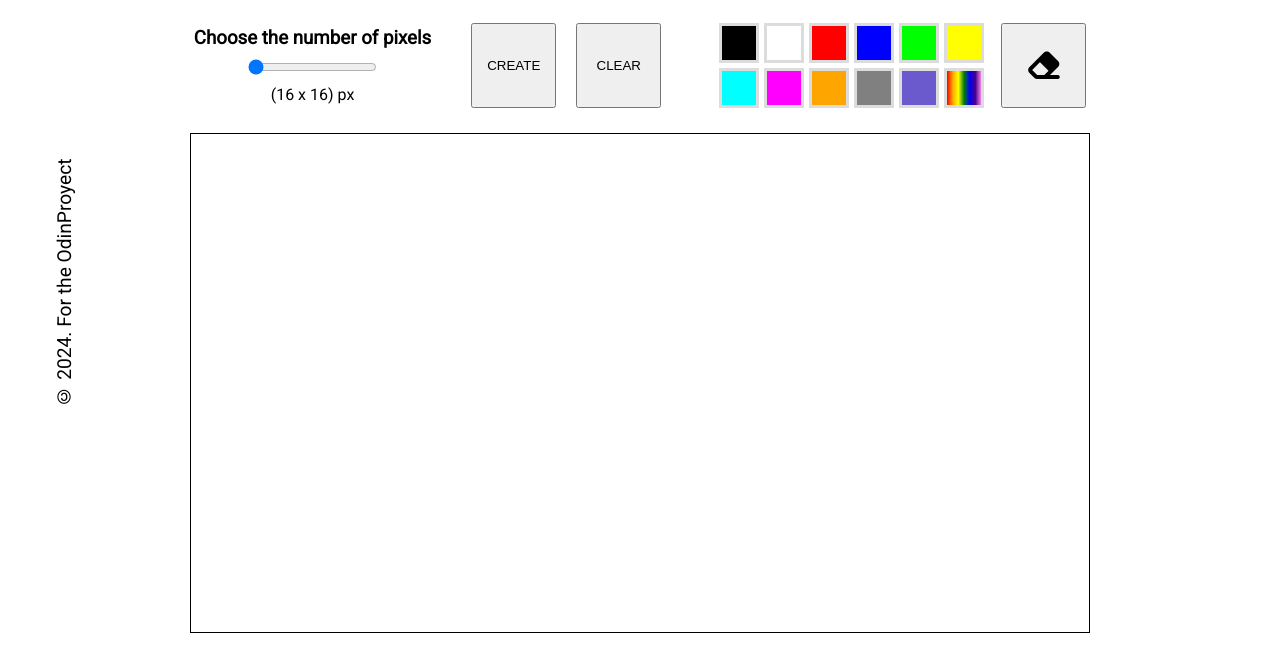
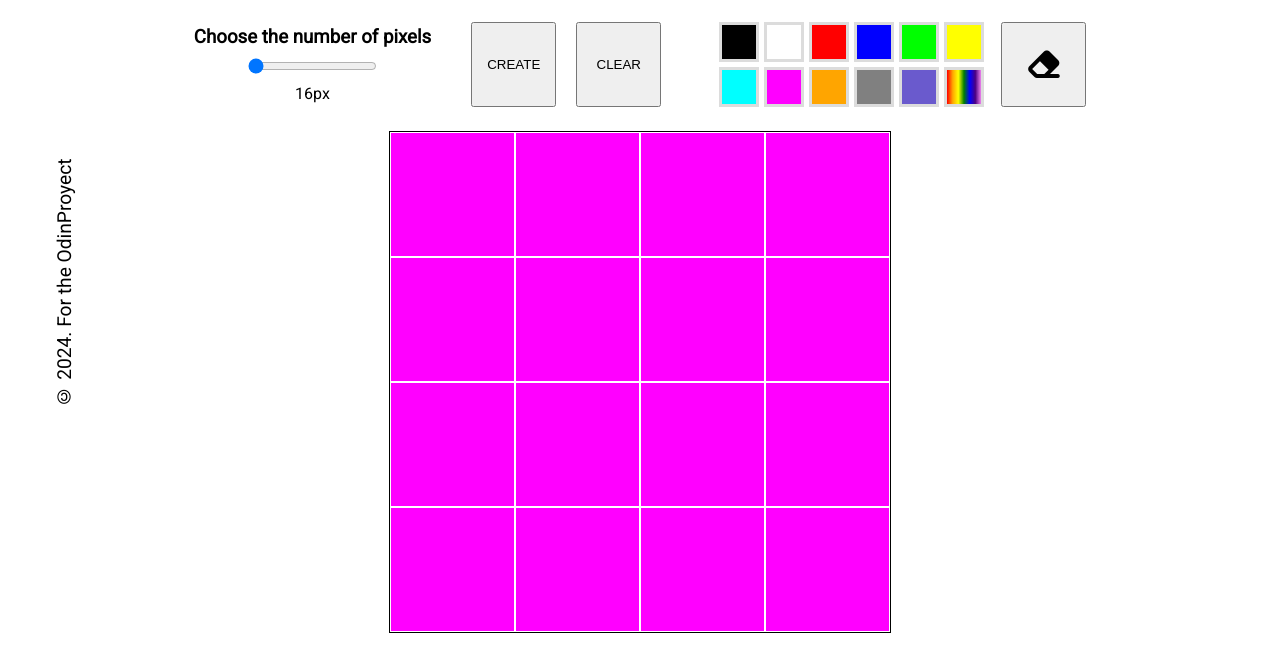
Before and after one commit to fernandozarate07/Etch-a-Sketch, a plain HTML site: page index.html in a window 1280 px wide. Shown: the part 117-788 px from the top of the page. Drawn offline with Linux system fonts and the light colour scheme.

Commit message:
Refactor code to organize pixel creation and input anchoring functionality
- Added updatePixelSize function to handle pixel size calculation and grid update
- Added setAnchoredValue function to adjust input range to predefined values and update pixel size
- Improved code readability and structure

```diff
--- a/app.js
+++ b/app.js
@@ -1,5 +1,3 @@
-// const { createElement } = require("react");
-
 const btnCreate = document.querySelector('.dccButtonCreate');
 const btnClear = document.querySelector('.dccButtonClear');
 
@@ -18,28 +16,50 @@ const btnEraser = document.querySelector('.eraser');
 
 const inputRange = document.querySelector('.inputRangeDiv_input');
 const inputValueDiv = document.querySelector('.inputRangeDiv_value');
-
 const drawDiv = document.querySelector('.drawDiv');
 
-// Input Functionality
+// CreatePixelFunctionality
 
-let inputPara = document.createElement('p');
-inputPara.textContent = '(16 x 16) px';
-inputValueDiv.appendChild(inputPara);
-console.log(inputRange.value);
+const anchors = [16, 25, 36, 49, 64, 81, 100];
+const anchoContainer = 500;
+const altoContainer = 500;
 
-inputRange.addEventListener('change', () =>{
-    inputPara.textContent = `(${inputRange.value} X ${inputRange.value}) px`;
-})
+    // setAnchoredValue gestiona el inputRange para que solo pueda moverse por los valores de anchor
 
-// CreatePixel Functionality
-btnCreate.addEventListener('click', () => {
-    let inputValue = inputRange.value;
+function setAnchoredValue(value) {
+    const closest = anchors.reduce((prev, curr) =>
+        Math.abs(curr - value) < Math.abs(prev - value) ? curr : prev
+    );
+    inputRange.value = closest;
+    inputValueDiv.textContent = `${closest}px`;
+    updatePixelSize();
+}
+
+function updatePixelSize() {
+    const inputValue = inputRange.value;
     drawDiv.innerHTML = '';
 
-    for (let i = 1; i <= inputValue; i++) {
-        let pixel = document.createElement('div');
+    // xyPixel calcula el tamaño final de cada pixel
+
+    const xyPixel = (() => {
+        const areaContainer = anchoContainer * altoContainer;
+        const areaPixel = areaContainer / inputValue;
+        return Math.floor(Math.sqrt(areaPixel));
+    })();
+
+    // for crea divs (pixeles) y los añade a drawDiv
+
+    for (let i = 0; i < inputValue; i++) {
+        const pixel = document.createElement('div');
         pixel.classList.add('pixelStyle');
+        pixel.style.width = `${xyPixel}px`;
+        pixel.style.height = `${xyPixel}px`;
         drawDiv.appendChild(pixel);
     }
-});
+}
+
+// Este es el evento
+
+inputRange.addEventListener('change', () => setAnchoredValue(inputRange.value));
+
+setAnchoredValue(inputRange.value);
--- a/index.html
+++ b/index.html
@@ -17,7 +17,7 @@
             <!-- InputRangeDiv -->
             <div class="inputRangeDiv">
                 <h3 class="inputRangeDiv_h">Choose the number of pixels</h3>
-                <input type='range'class="inputRangeDiv_input" min="16" max="100" value="16">
+                <input type='range'class="inputRangeDiv_input" min="16" max="100" step="1" value="16">
                 <div class="inputRangeDiv_value"></div>
             </div>
             <div id="buttomControlDiv">
--- a/styles.css
+++ b/styles.css
@@ -84,23 +84,20 @@ button{
     gap: 20px;
 }
 .drawDiv{
-    width: 900px;
+    width: 500px;
     height: 500px;
+    box-sizing: content-box;
 
     display: flex;
+    justify-content: center;
+    align-items: center;
     flex-wrap: wrap;
-    gap: 0.2px;
 
     border: 1px solid var(--color-black);
-
 }
 .pixelStyle{
-    height: 20;
-    width: 20;
-    flex: 1;
-    background-color: var(--color-blue);
-    border: 0.2px solid var(--color-black);
-
+    background-color: var(--color-magenta);
+    border: 0.1px solid var(--color-white);
 }
 
 #colorTools{
```
